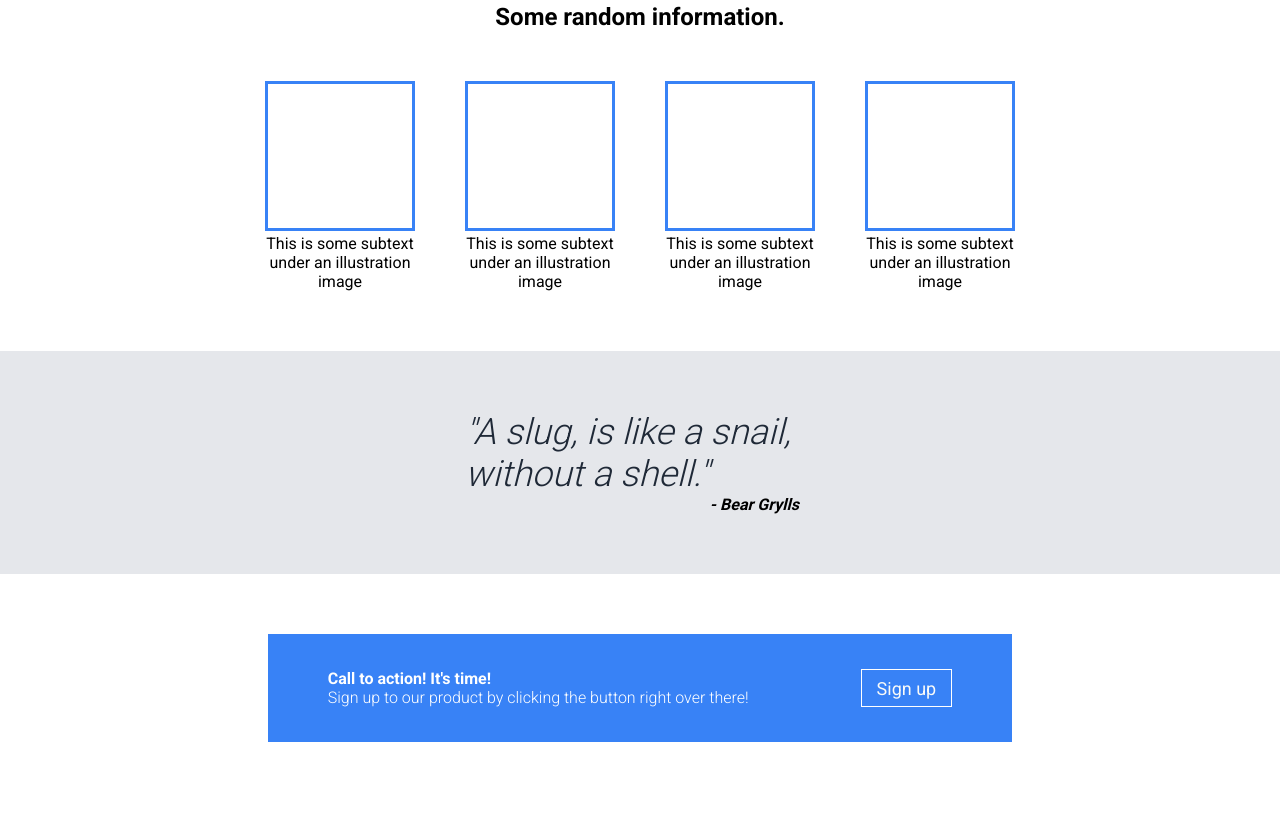
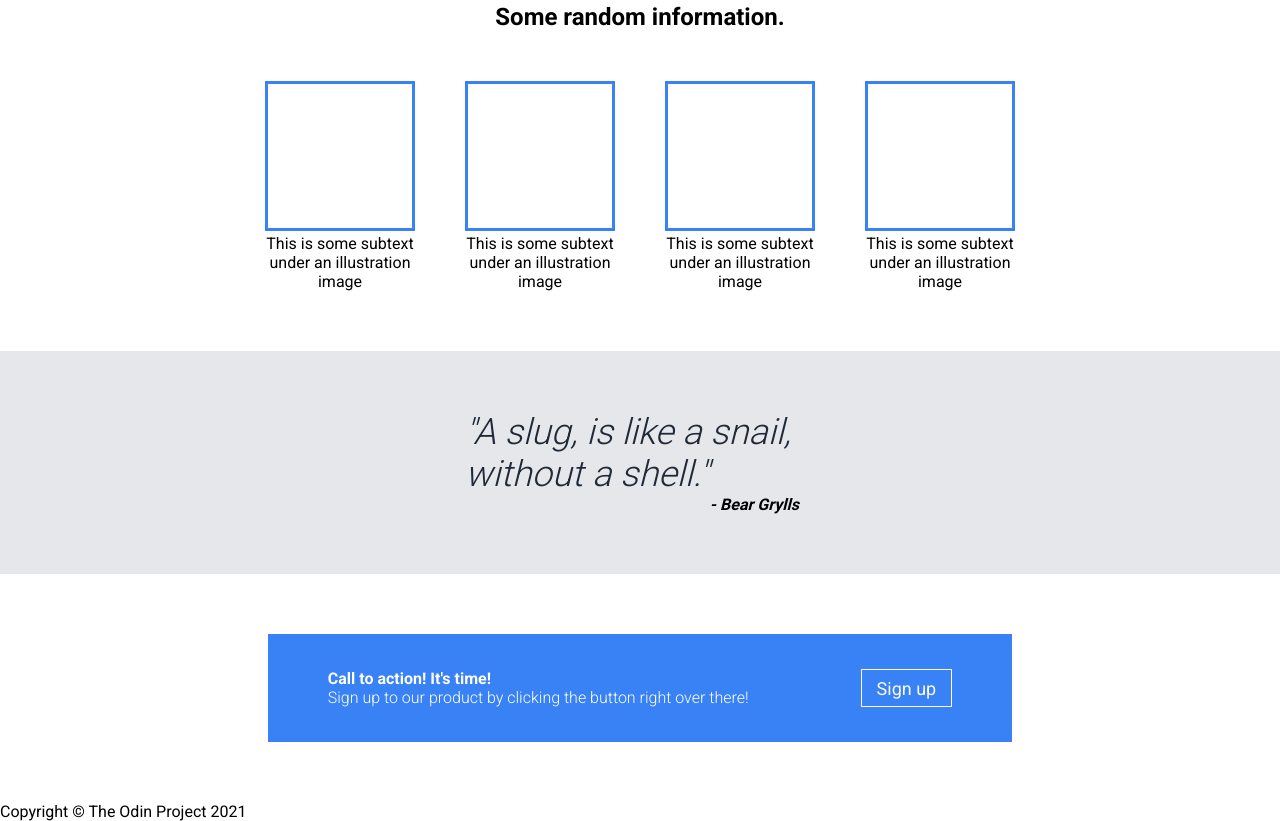
Before and after one commit to jmesfrsh/landing-page, a plain HTML site: page index.html in a window 1280 px wide. Shown: the part 539-1360 px from the top of the page. Drawn offline with Linux system fonts and the light colour scheme.

Commit message:
P element in footer for copyright info

```diff
--- a/index.html
+++ b/index.html
@@ -80,8 +80,8 @@
                 </div>
             </div>
 
-        <footer class="footer">
-
+        <footer class="footer"> <!-- Continue Here -->
+            <p>Copyright © The Odin Project 2021</p>
         </footer>
     </div>
 </body>
```
